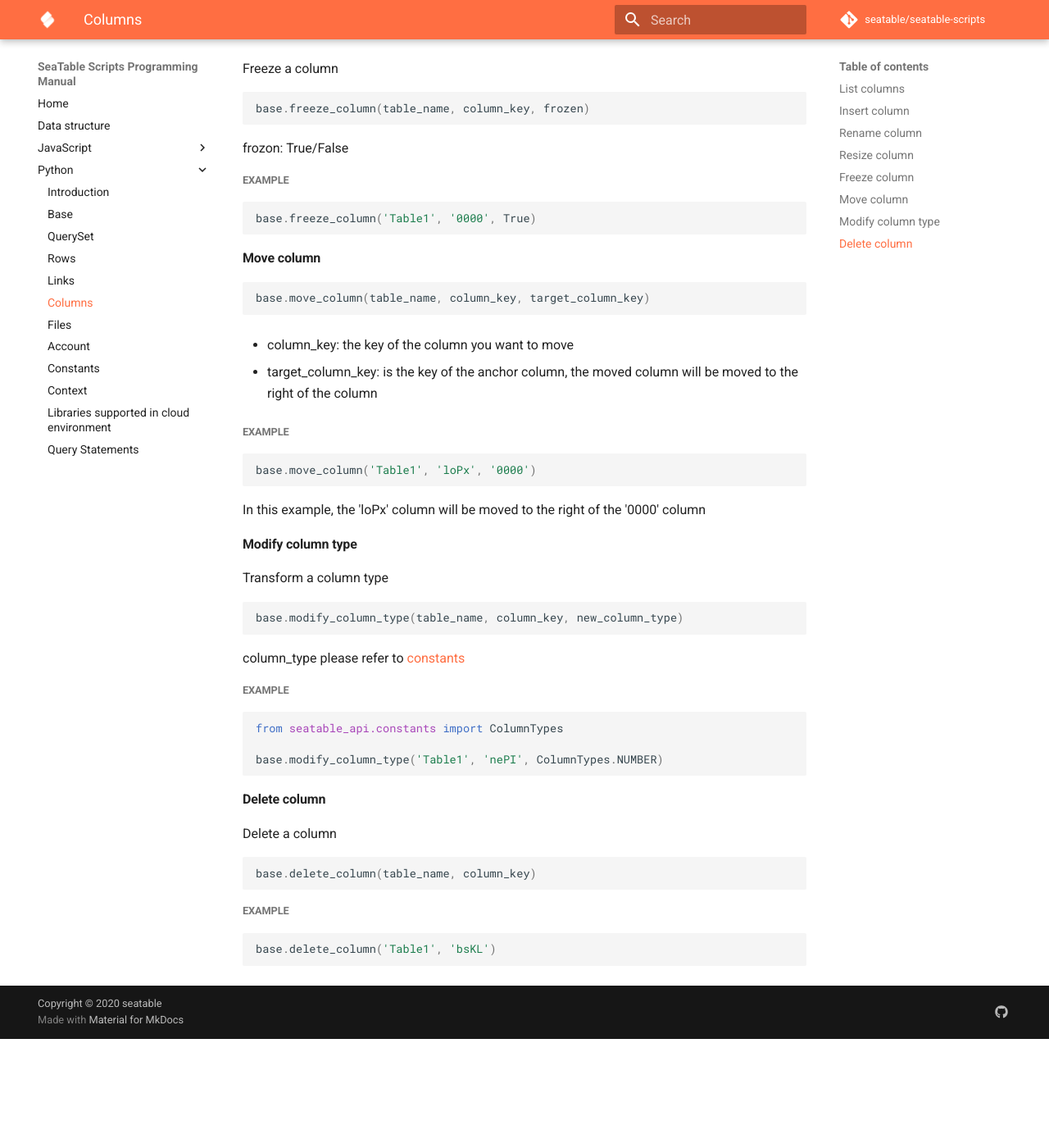
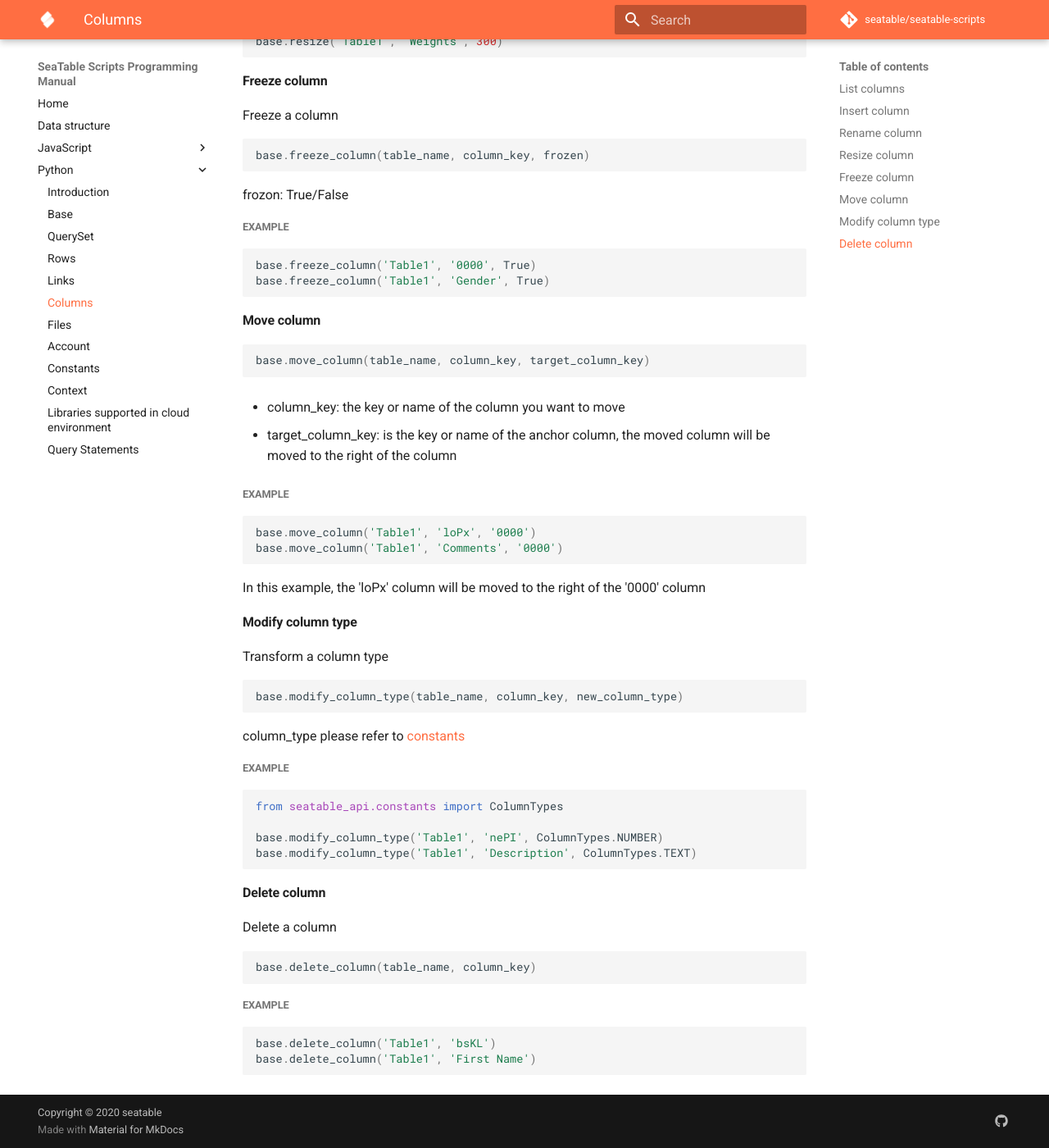
Before and after one commit to seatable/seatable-scripts, an MkDocs documentation site: the page built from manual/python/columns.md, in a window 1280 px wide and 1400 px high, scrolled down 1293 px. Shown: the whole window at 82% size. Built offline with MkDocs 1.6.1 and Material for MkDocs 9.7.7, drawn with Linux system fonts in a browser that asks for light colours; comment, search, counter and statistics services are not loaded; before the commit the page ends 2560 px from its top, so only the background shows below that; some of the changed text lies outside the part shown.

Commit message:
Update columns.md

````diff
--- a/manual/python/columns.md
+++ b/manual/python/columns.md
@@ -32,7 +32,8 @@
 ```python
 from seatable_api.constants import ColumnTypes
 base.insert_column('Table1', 'python-api', ColumnTypes.TEXT)
-base.insert_column('Table1', 'python-api', ColumnTypes.TEXT, column_key=ColumnTypes.TEXT)
+base.insert_column('Table1', 'python-api', ColumnTypes.TEXT, column_key='wkco')
+base.insert_column('Table1', 'python-api', ColumnTypes.TEXT, column_key='Age')
 ```
 
 #### Rename column
@@ -47,6 +48,7 @@
 
 ```python
 base.rename_column('Table1', 'kSiR', 'new-python-api')
+base.rename_column('Table1', 'python-api', 'new-python-api')
 ```
 
 #### Resize column
@@ -63,6 +65,7 @@
 
 ```python
 base.resize('Table1', 'asFV', 500)
+base.resize('Table1', 'Weights', 300)
 ```
 
 #### Freeze column
@@ -79,6 +82,7 @@
 
 ```python
 base.freeze_column('Table1', '0000', True)
+base.freeze_column('Table1', 'Gender', True)
 ```
 
 #### Move column
@@ -87,14 +91,15 @@
 base.move_column(table_name, column_key, target_column_key)
 ```
 
-* column_key:  the key of the column you want to move
+* column_key:  the key or name of the column you want to move
 
-* target_column_key:  is the key of the anchor column, the moved column will be moved to the right of the column
+* target_column_key:  is the key or name of the anchor column, the moved column will be moved to the right of the column
 
 ##### Example
 
 ```python
 base.move_column('Table1', 'loPx', '0000')
+base.move_column('Table1', 'Comments', '0000')
 ```
 
 In this example, the 'loPx' column will be moved to the right of the '0000' column
@@ -115,6 +120,7 @@
 from seatable_api.constants import ColumnTypes
 
 base.modify_column_type('Table1', 'nePI', ColumnTypes.NUMBER)
+base.modify_column_type('Table1', 'Description', ColumnTypes.TEXT)
 ```
 
 #### Delete column
@@ -129,4 +135,5 @@
 
 ```python
 base.delete_column('Table1', 'bsKL')
+base.delete_column('Table1', 'First Name')
 ```
````
